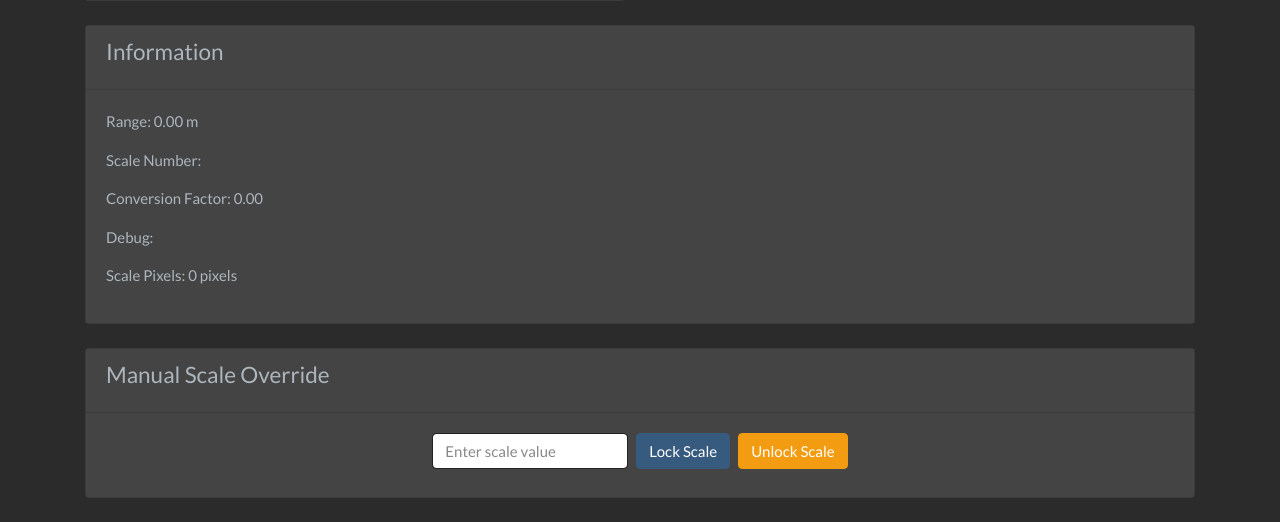
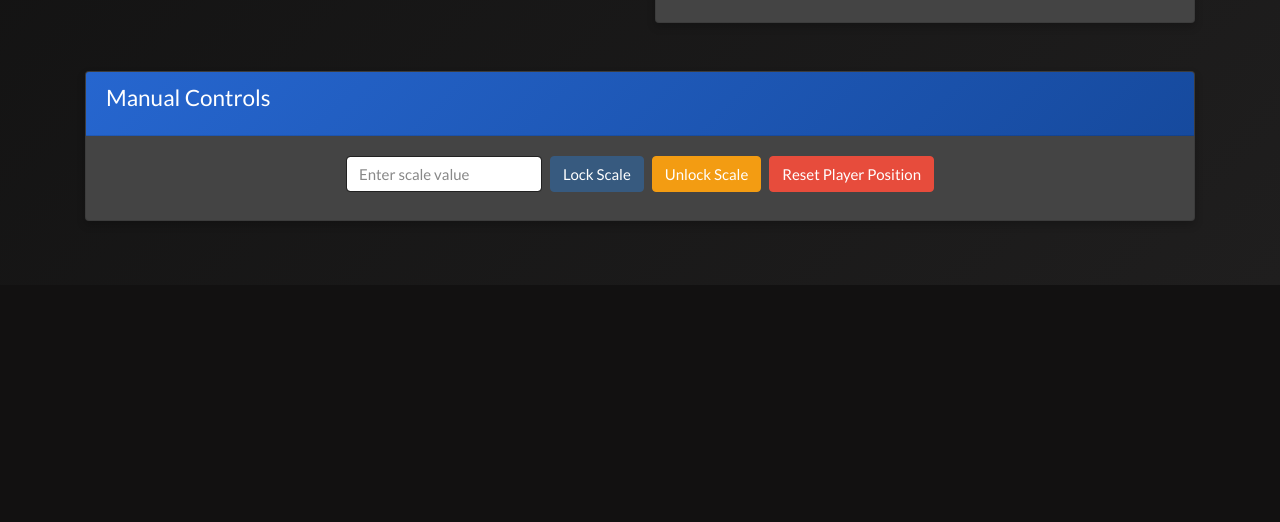
Before and after one commit to Demiffy/WT-ERF, a Flask app: page / in a window 1280 px wide. Shown: the part 836-1358 px from the top of the page. After the commit the page ends 1121 px from the top, so only its background shows below. Run offline with Flask 3, Linux system fonts and the light colour scheme; parts of the project's set-up code (start-up, migrations or seed data) failed here and were passed over; some libraries are stand-ins or nearby versions.

Commit message:
UI Upgrade & Reset player pos

```diff
--- a/main.py
+++ b/main.py
@@ -57,6 +57,14 @@ scale_locked = False
 last_scale_value = None
 last_scale_time = 0
 
+# Player tracking variables
+prev_center = None
+prev_count = 0
+stable_count = 0
+stable_threshold = 3
+distance_threshold = 20
+min_count_threshold = 2
+
 # -----------------------------------------------------------
 # Colors & Utility Functions
 # -----------------------------------------------------------
@@ -109,13 +117,6 @@ def get_enclosing_circle(mask, shape):
 
 draw_filled_circle = lambda img, c, r, col=(0, 0, 255): cv2.circle(img.copy(), c, r, col, -1) if c and r else img.copy()
 overlay_text = lambda img, text, col=(255, 255, 255), pos=(10, 30): cv2.putText(img.copy(), text, pos, cv2.FONT_HERSHEY_SIMPLEX, 1, col, 2)
-
-prev_center = None
-prev_count = 0
-stable_count = 0
-stable_threshold = 3
-distance_threshold = 20
-min_count_threshold = 2
 
 def write_placeholder():
     """Write a placeholder image indicating tracking is paused."""
@@ -310,6 +311,14 @@ def unlock_scale():
     last_scale_time = time.time()
     utils.log("Manual override unlocked", level="INFO", tag="OCR")
     return jsonify({"status": "success", "message": "Manual override unlocked"}), 200
+
+@app.route("/reset", methods=["POST"])
+def reset_player_position():
+    """Reset the player's tracking position."""
+    global prev_center, prev_count, stable_count
+    prev_center, prev_count, stable_count = None, 0, 0
+    utils.log("Player position reset", level="INFO", tag="PROCESS")
+    return jsonify({"status": "success", "message": "Player position has been reset."}), 200
 # -------------------------------------------------------------------
 
 def start_overlay():
@@ -365,6 +374,7 @@ def start_rangefinder():
 if __name__ == "__main__":
     utils.check_resolution()
     utils.wait_for_aces()
+    utils.log("Control panel on: http://127.0.0.1:5001", level="PANEL", tag="URL")
     try:
         start_rangefinder()
     except KeyboardInterrupt:
--- a/templates/index.html
+++ b/templates/index.html
@@ -6,29 +6,53 @@
   <link rel="stylesheet" href="https://stackpath.bootstrapcdn.com/bootswatch/4.5.2/darkly/bootstrap.min.css">
   <style>
     body {
-            margin-top: 20px;
-            background: #2b2b2b;
-            color: #ddd;
+      background: linear-gradient(135deg, #0E0E0E, #1f1e1e);
+      color: #eee;
+      padding-bottom: 40px;
+      overflow-y: hidden;
     }
-        .screenshot {
-            border: 2px solid #555;
-            background-color: #333;
-            min-height: 432px;
+    .jumbotron {
+      padding: 1rem;
+      margin-bottom: 1.5rem;
+      background: rgba(0,0,0,0.5);
+      border-radius: .3rem;
+      text-align: center;
     }
-        .ocr-screenshot {
-            border: 2px solid #555;
-            background-color: #333;
-            min-height: 20px;
+    .jumbotron h1 {
+      font-size: 2rem;
+      font-weight: bold;
+      margin-bottom: 0.5rem;
+      color: #fff;
     }
-        .info-panel p, .override-panel p {
-            font-size: 18px;
-            margin: 5px 0;
+    .jumbotron p {
+      font-size: 1rem;
+      margin-bottom: 0;
+      color: #fff;
+    }
+    .card {
+      margin-bottom: 1.5rem;
+      box-shadow: 0 4px 8px rgba(0,0,0,0.2);
+    }
+    .card-header {
+      background: linear-gradient(135deg, #2666CF, #164a9e);
+      color: #fff;
+    }
+    .screenshot, .ocr-screenshot {
+      border: 2px solid #444;
+      background-color: #2a2a2a;
+      transition: transform 0.2s ease-in-out;
+    }
+    .screenshot:hover, .ocr-screenshot:hover {
+      transform: scale(1.02);
+    }
+    .form-inline .form-control {
+      width: auto;
     }
   </style>
   <script>
     function fetchLatest() {
       fetch('/latest')
-              .then(r => r.json())
+        .then(response => response.json())
         .then(data => {
           document.getElementById('tracked_img').src = data.image + '?t=' + new Date().getTime();
           document.getElementById('edited_ocr_img').src = data.edited_ocr_snapshot + '?t=' + new Date().getTime();
@@ -65,42 +89,47 @@
       .then(data => alert(data.message))
       .catch(error => console.error("Error:", error));
     }
+
+    function resetPlayerPosition() {
+      fetch('/reset', { method: 'POST' })
+      .then(response => response.json())
+      .then(data => alert(data.message))
+      .catch(error => console.error("Error:", error));
+    }
   </script>
 </head>
 <body>
   <div class="container">
-    <div class="jumbotron text-center bg-dark text-light">
-        <h1 class="display-4">Rangefinder Dashboard</h1>
-        <p class="lead">Real-time tracking and manual scale override</p>
+    <div class="jumbotron">
+      <h1>WAR THUNDER RANGEFINDER</h1>
+      <p>Rangefinder Control Panel</p>
     </div>
 
     <div class="row">
       <!-- Tracked Output Panel -->
-        <div class="col-md-6 mb-4">
+      <div class="col-lg-6 mb-4">
         <div class="card bg-secondary text-light">
           <div class="card-header">
-                    <h4 class="card-title">Tracked Output</h4>
+            <h4 class="card-title">Minimap Output</h4>
           </div>
           <div class="card-body text-center">
             <img id="tracked_img" class="img-fluid screenshot" src="" alt="Tracked Output">
           </div>
         </div>
       </div>
-        <!-- Edited OCR Snapshot Panel -->
-        <div class="col-md-6 mb-4">
+
+      <!-- Edited OCR Snapshot and Information Panel -->
+      <div class="col-lg-6 mb-4">
         <div class="card bg-secondary text-light">
           <div class="card-header">
-                    <h4 class="card-title">Edited OCR Snapshot</h4>
+            <h4 class="card-title">Map Scale</h4>
           </div>
           <div class="card-body text-center">
             <img id="edited_ocr_img" class="img-fluid ocr-screenshot" src="" alt="Edited OCR Snapshot">
           </div>
         </div>
-        </div>
-    </div>
 
-    <!-- Information Panel -->
-    <div class="card bg-secondary text-light mb-4">
+        <div class="card bg-secondary text-light">
           <div class="card-header">
             <h4 class="card-title">Information</h4>
           </div>
@@ -112,11 +141,13 @@
             <p id="black_line">Scale Pixels: 0 pixels</p>
           </div>
         </div>
+      </div>
+    </div>
 
     <!-- Manual Override Panel -->
     <div class="card bg-secondary text-light mb-4">
       <div class="card-header">
-            <h4 class="card-title">Manual Scale Override</h4>
+        <h4 class="card-title">Manual Controls</h4>
       </div>
       <div class="card-body">
         <form class="form-inline justify-content-center">
@@ -126,9 +157,13 @@
           </div>
           <button type="button" class="btn btn-primary mb-2 ml-2" onclick="overrideScale()">Lock Scale</button>
           <button type="button" class="btn btn-warning mb-2 ml-2" onclick="unlockScale()">Unlock Scale</button>
+          <button type="button" class="btn btn-danger mb-2 ml-2" onclick="resetPlayerPosition()">Reset Player Position</button>
         </form>
       </div>
     </div>
   </div>
+
+  <script src="https://code.jquery.com/jquery-3.5.1.slim.min.js"></script>
+  <script src="https://cdn.jsdelivr.net/npm/bootstrap@4.5.2/dist/js/bootstrap.bundle.min.js"></script>
 </body>
 </html>
--- a/utils.py
+++ b/utils.py
@@ -17,6 +17,7 @@ LEVEL_COLORS = {
     "WARN": Fore.YELLOW,
     "ERROR": Fore.RED,
     "DEBUG": Fore.MAGENTA,
+    "PANEL": Fore.LIGHTCYAN_EX,
 }
 
 TAG_COLORS = {
@@ -30,6 +31,7 @@ TAG_COLORS = {
     "EVENT": Fore.LIGHTMAGENTA_EX,
     "MINIMAP": Fore.LIGHTYELLOW_EX,
     "RANGE": Fore.LIGHTCYAN_EX,
+    "URL": Fore.LIGHTGREEN_EX,
 }
 
 def log(message, level="INFO", tag=None):
```
Lines whose indentation alone changed are shown as unchanged.
